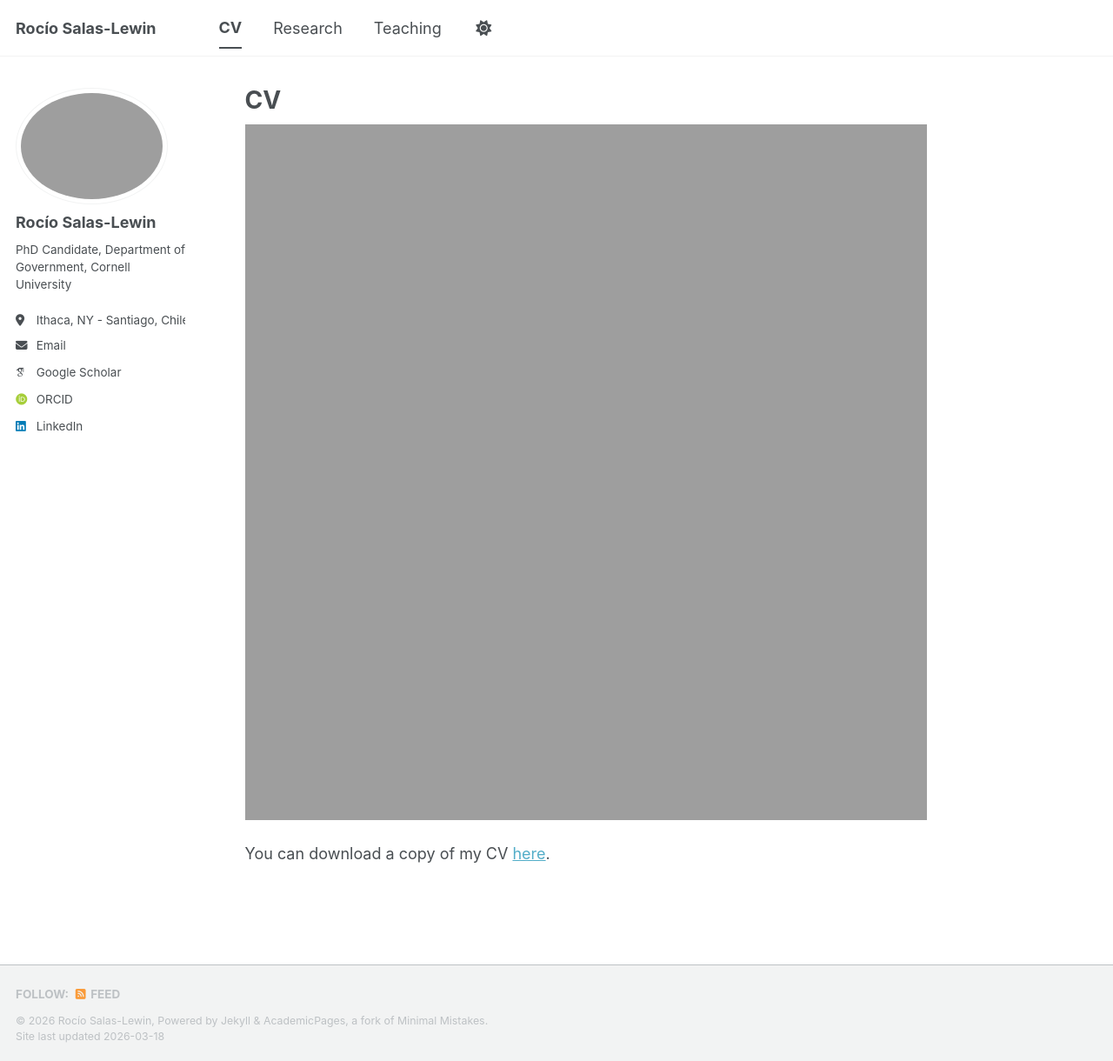
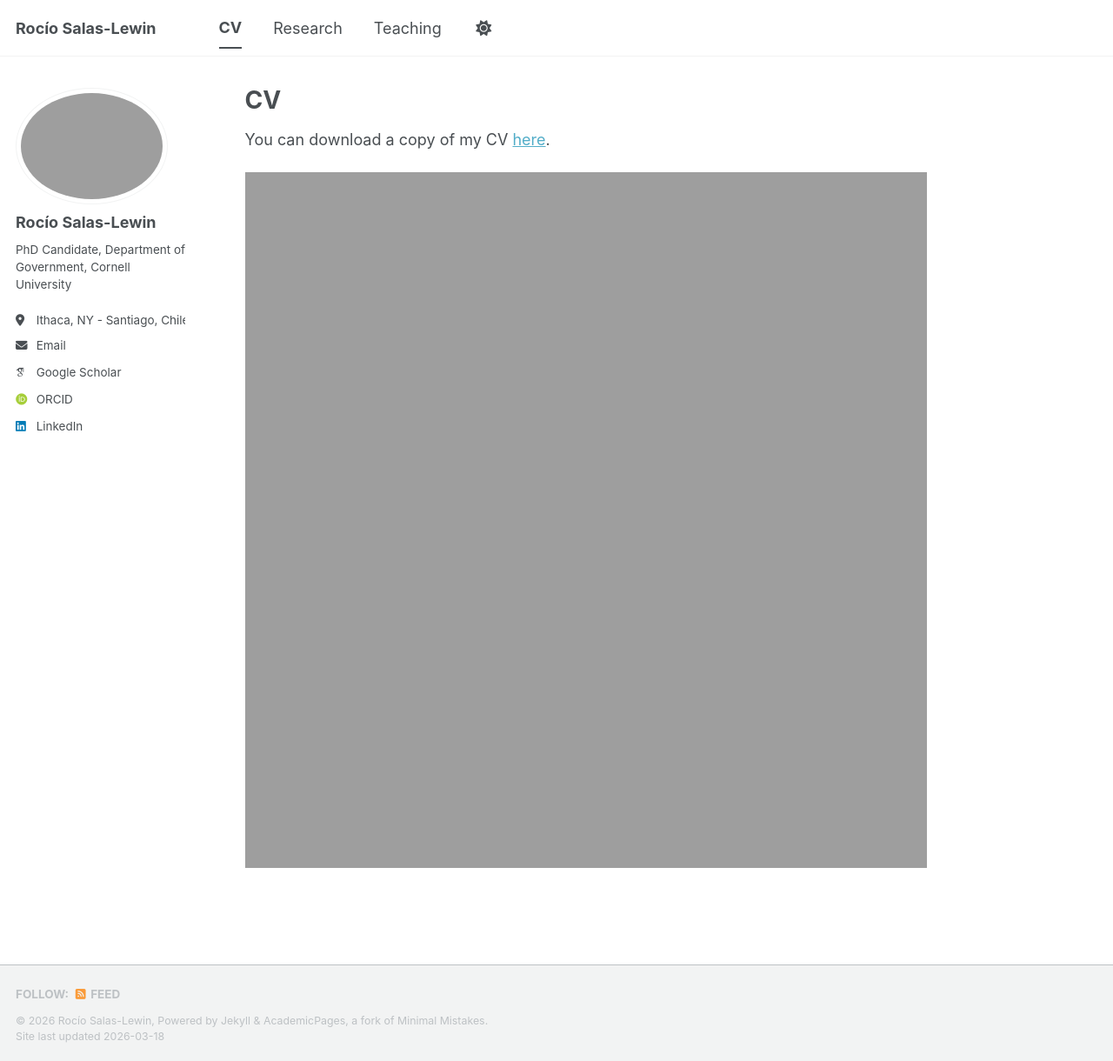
Before and after one commit to rsalaslewin/rsalaslewin.github.io, a Jekyll site: the page built from _pages/cv.md, in a window 1280 px wide and 1220 px high. Shown: the whole window at 87% size. Built offline with Jekyll 4.4.1, drawn with Linux system fonts in a browser that asks for light colours; some web fonts are replaced; a script bundle is joined from its source files by our own code; library files that are not in the unit come from our copies.

Commit message:
Update cv.md

```diff
--- a/_pages/cv.md
+++ b/_pages/cv.md
@@ -7,11 +7,11 @@ redirect_from:
   - /resume
 ---
 
+<p>You can download a copy of my CV <a href="/files/CV_Rocio_Salas-Lewin.pdf">here</a>.</p>
+
 <iframe
   src="https://rsalaslewin.github.io/files/CV_Rocio_Salas-Lewin.pdf"
   width="80%"
   height="800px"
   style="border: none;">
 </iframe>
-
-<p>You can download a copy of my CV <a href="/files/CV_Rocio_Salas-Lewin.pdf">here</a>.</p>
```
